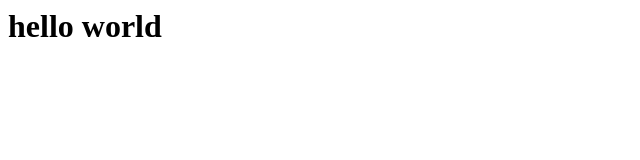
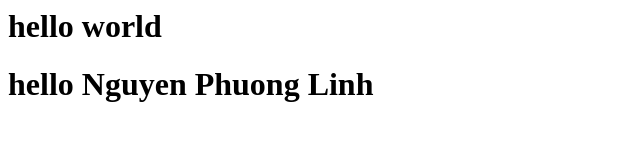
Before and after one commit to linh011202/trying-git1, a plain HTML site: page index.html in a window 1280 px wide. Shown: the whole page, without its empty margins (0-640 px from the left). Drawn offline with Linux system fonts and the light colour scheme.

Commit message:
added hello

```diff
--- a/index.html
+++ b/index.html
@@ -1 +1,2 @@
 <h1>hello world</h1>
+<h1>hello Nguyen Phuong Linh</h1>
```
